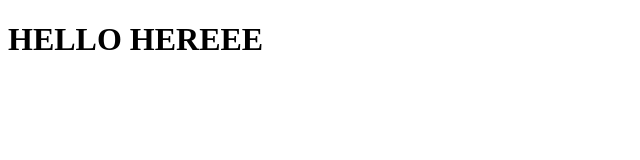
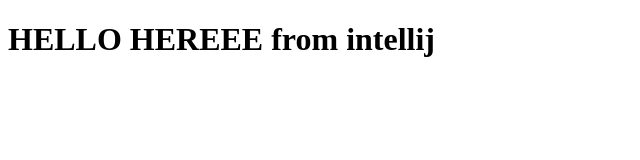
Before and after one commit to andrewkadry/Git-tutorial, a plain HTML site: page index.html in a window 1280 px wide. Shown: the whole page, without its empty margins (0-640 px from the left). Drawn offline with Linux system fonts and the light colour scheme.

Commit message:
add H1 intellij

```diff
--- a/index.html
+++ b/index.html
@@ -8,6 +8,6 @@
     <title>GIT TUTURIAAAAAAAL</title>
 </head>
 <body>
-<h1>HELLO HEREEE</h1>
+<h1>HELLO HEREEE from intellij</h1>
 </body>
 </html>
```
